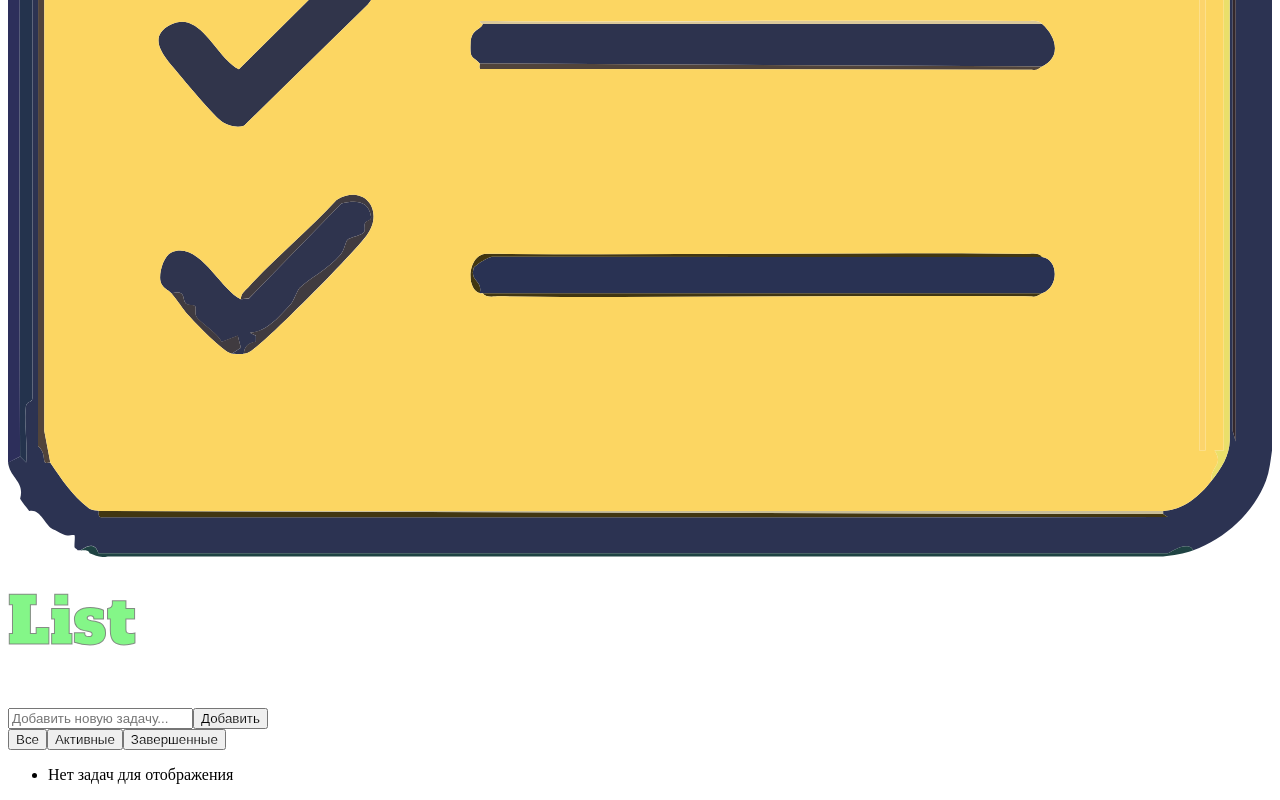
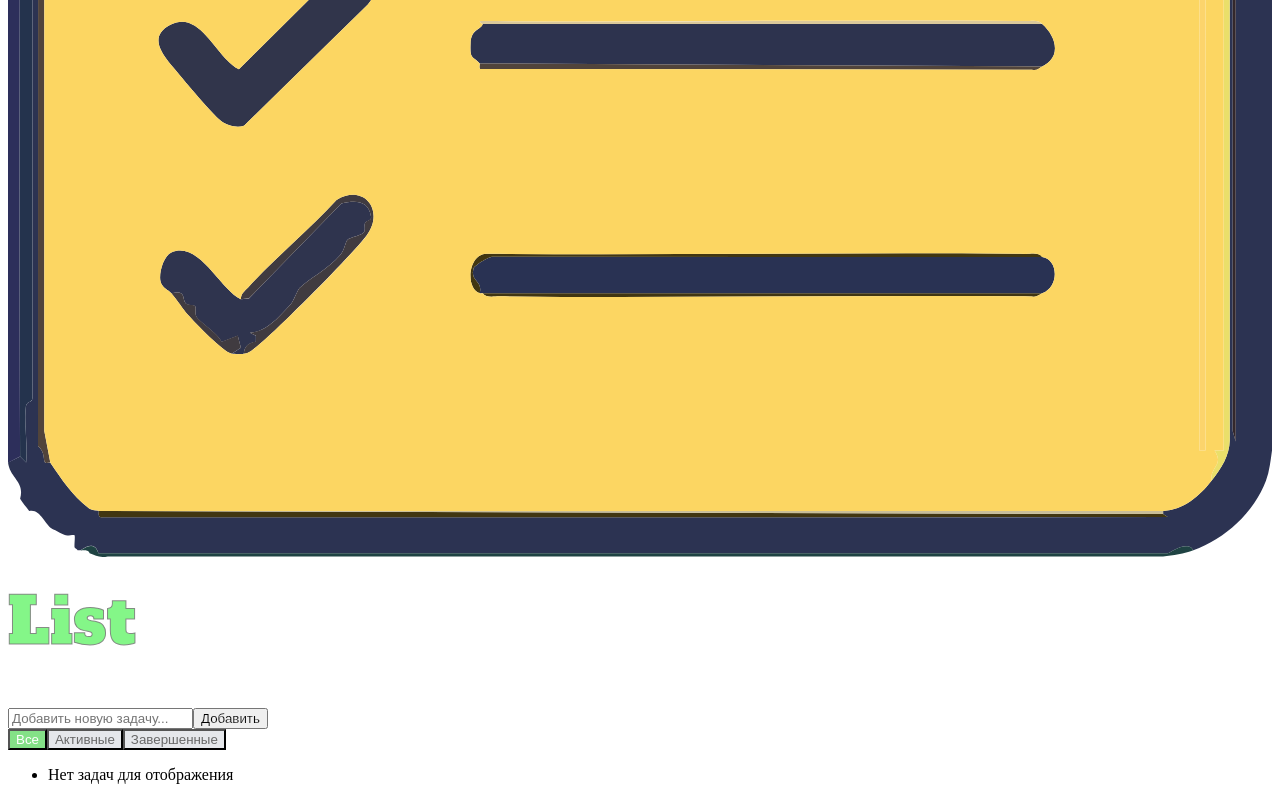
Before and after one commit to MRGiorgiosDev8/first_react_app, a React (Create React App) app: page / in a window 1280 px wide. Shown: the part 1465-2265 px from the top of the page. Built offline with nearby package versions, Linux system fonts and the light colour scheme.

Commit message:
update buttons

```diff
--- a/src/components/FilterButtons.jsx
+++ b/src/components/FilterButtons.jsx
@@ -1,19 +1,56 @@
-export default function FilterButtons({ filter, setFilter }) {
-  const filters = [
+import { useEffect, useRef } from 'react';
+import anime from 'animejs';
+
+export default function FilterButtons({
+  filter = 'all',
+  setFilter = () => {},
+  filters = [
     { value: 'all', label: 'Все' },
     { value: 'active', label: 'Активные' },
     { value: 'completed', label: 'Завершенные' }
-  ];
+  ]
+}) {
+  const buttonRefs = useRef([]);
+
+  useEffect(() => {
+    if (!buttonRefs.current || !filters) return;
+
+    try {
+      buttonRefs.current.forEach((btn, index) => {
+        if (!btn) return;
+
+        const isActive = filters[index]?.value === filter;
+
+        anime({
+          targets: btn,
+          backgroundColor: isActive ? '#84e187' : '#e5e7eb',
+          color: isActive ? '#fff' : '#686868',
+          scale: isActive ? [0.95, 1] : 1,
+          duration: 100,
+          easing: 'easeOutQuad'
+        });
+      });
+    } catch (error) {
+      console.error('Animation error:', error);
+    }
+  }, [filter, filters]);
+
+  if (!filters || !Array.isArray(filters)) {
+    return <div className="text-red-500">Ошибка</div>;
+  }
 
   return (
     <div className="flex justify-center border border-gray-300 shadow-md p-6 rounded-lg mt-6 space-x-6 mb-6">
-      {filters.map((f) => (
+      {filters.map((f, index) => (
         <button
           key={f.value}
+          ref={el => buttonRefs.current[index] = el}
           onClick={() => setFilter(f.value)}
-          className={`px-4 py-2 rounded-md custom-buttons transition-all ease-in-out duration-200 shadow-md ${filter === f.value
-            ? 'bg-[#84e187] text-white font-medium'
-            : 'bg-gray-200 text-[#686868] font-medium hover:bg-gray-100'}`}
+          className={`px-4 py-2 rounded-md font-medium shadow-md transition-colors`}
+          style={{
+            backgroundColor: filter === f.value ? '#84e187' : '#e5e7eb',
+            color: filter === f.value ? '#fff' : '#686868'
+          }}
         >
           {f.label}
         </button>
--- a/src/components/TodoForm.jsx
+++ b/src/components/TodoForm.jsx
@@ -17,7 +17,7 @@ export default function TodoForm({ onAdd }) {
     <img
       src={toDoIcon}
       alt="todo icon"
-      className="w-16 h-16 opacity-90"
+      className="w-16 h-16 opacity-90 mb-4"
     />
     List
   </h1>
```
